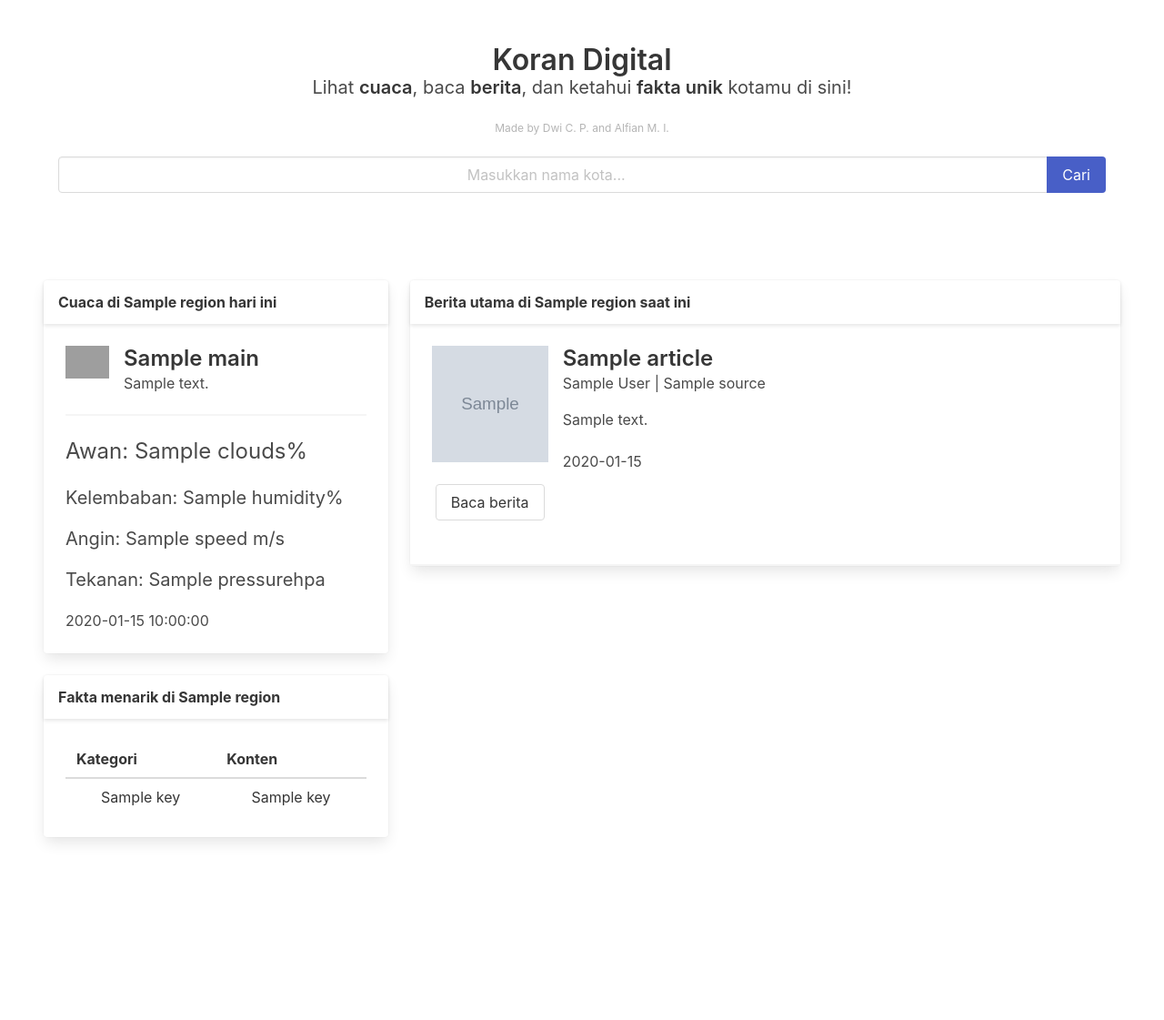
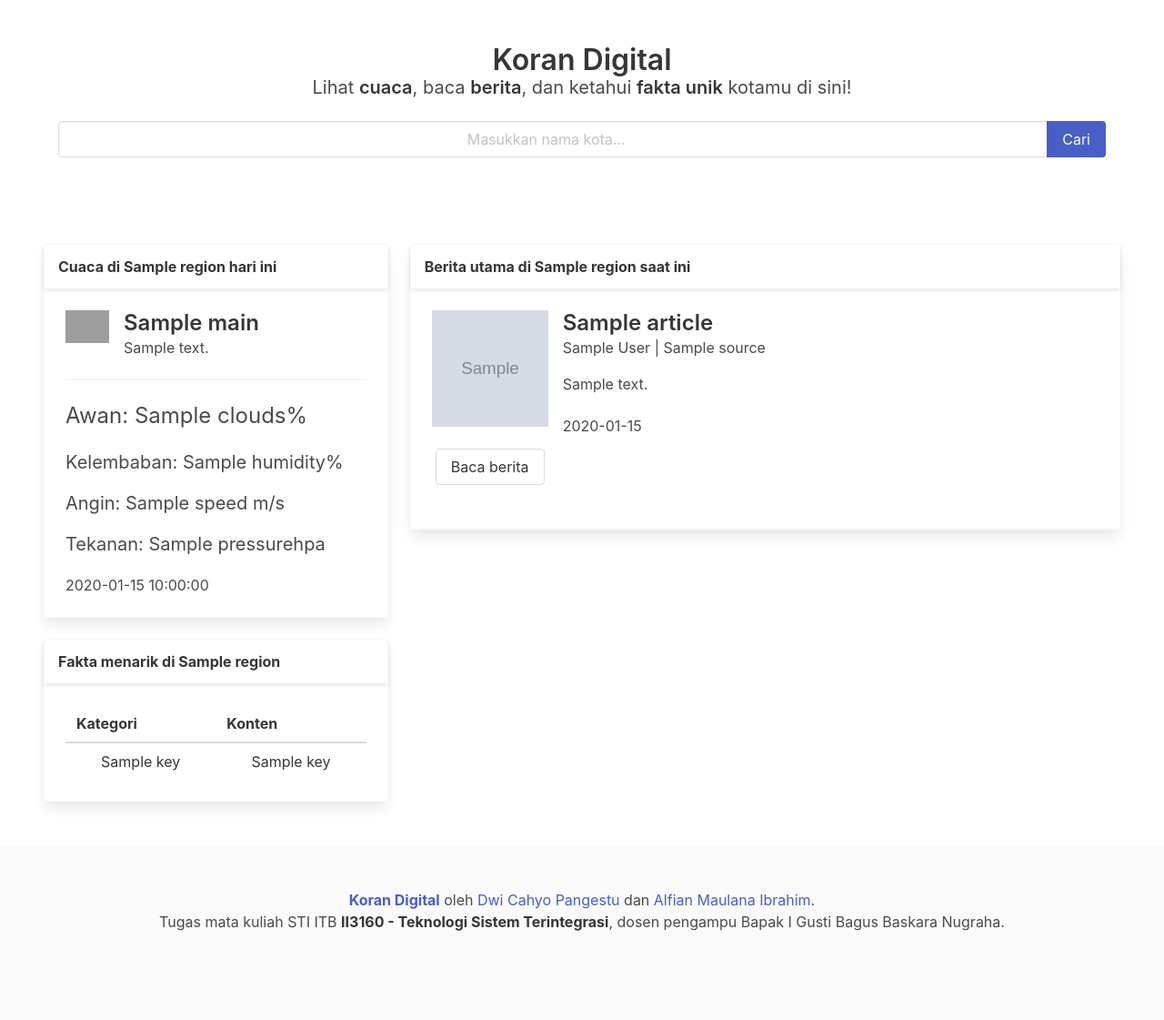
Before and after one commit to dcpangestu/DigitalNewspaper, a Flask app: template templates/index.html in a window 1280 px wide. Shown: the whole page at 91% size. Before the commit the page ends 926 px from the top, so only its background shows below. Run offline with Flask 2, Linux system fonts and the light colour scheme; the template is opened without the code that fills it: most values are stand-ins (such as "Sample title", 1, 10 or a date in 2020); grey boxes marked "Sample" are stand-in pictures; some libraries are stand-ins or nearby versions; grey boxes are pictures that could not be loaded.

Commit message:
Add footer

```diff
--- a/templates/index.html
+++ b/templates/index.html
@@ -25,9 +25,9 @@
         <p class="subtitle has-text-centered">
           Lihat <strong>cuaca</strong>, baca <strong>berita</strong>, dan ketahui <strong>fakta unik</strong> kotamu di sini!
         </p>
-        <p class="subtitle is-size-7 has-text-centered has-text-grey-light">
+        <!-- <p class="subtitle is-size-7 has-text-centered has-text-grey-light">
           Made by Dwi C. P. and Alfian M. I.
-        </p>
+        </p> -->
         <form class="search" method="get" action="">
             <div>
                 <div class="field has-addons">
@@ -152,5 +152,14 @@
         </div>
       </div>
     </section>
+    <footer class="footer">
+      <div class="content has-text-centered">
+        <p>
+          <strong><a href="https://github.com/dcpangestu/DigitalNewspaper">Koran Digital</a></strong> oleh <a href="https://github.com/dcpangestu">Dwi Cahyo Pangestu</a> dan <a href="https://github.com/alfinm01">Alfian Maulana Ibrahim</a>.
+          <br>
+          Tugas mata kuliah STI ITB <strong>II3160 - Teknologi Sistem Terintegrasi</strong>, dosen pengampu Bapak I Gusti Bagus Baskara Nugraha.
+        </p>
+      </div>
+    </footer>
   </body>
 </html>
```
